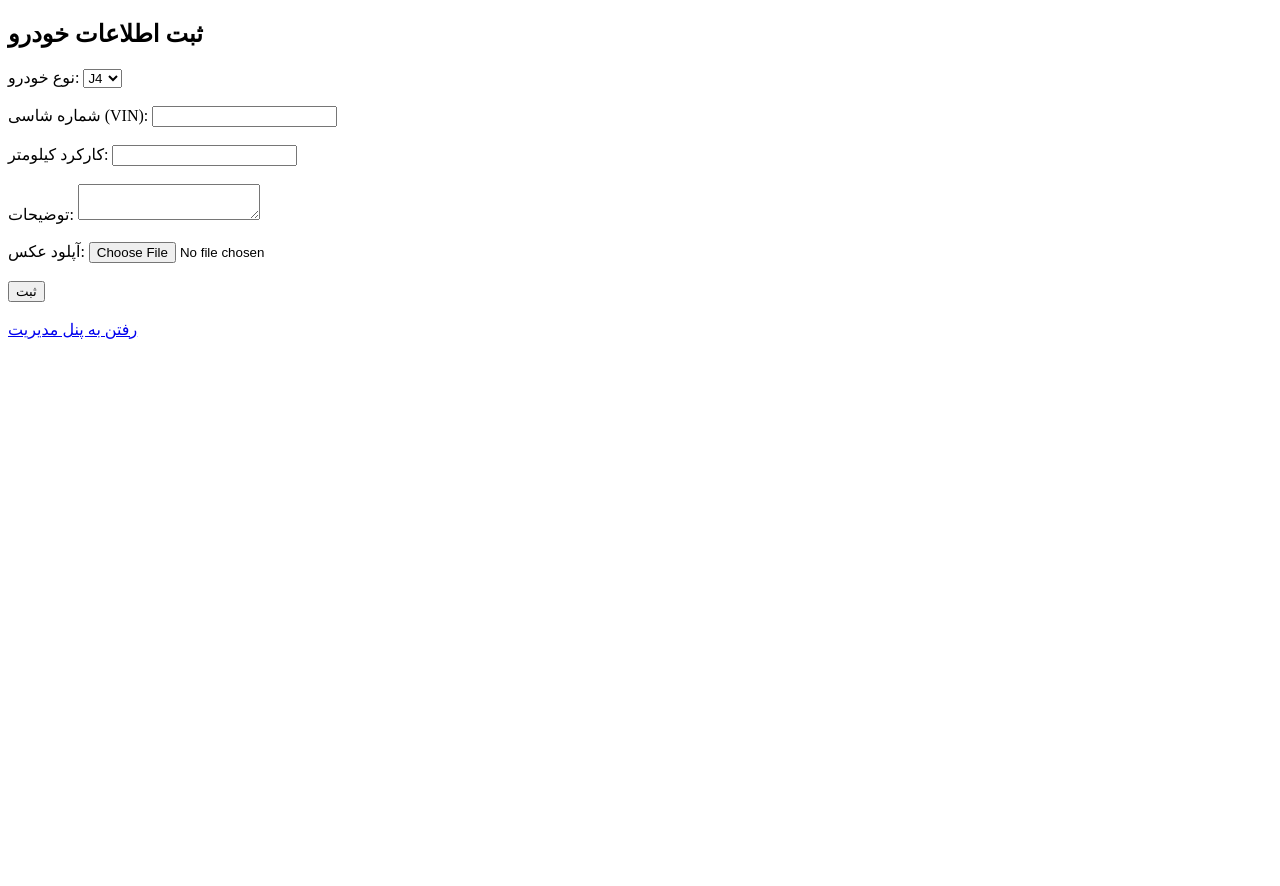
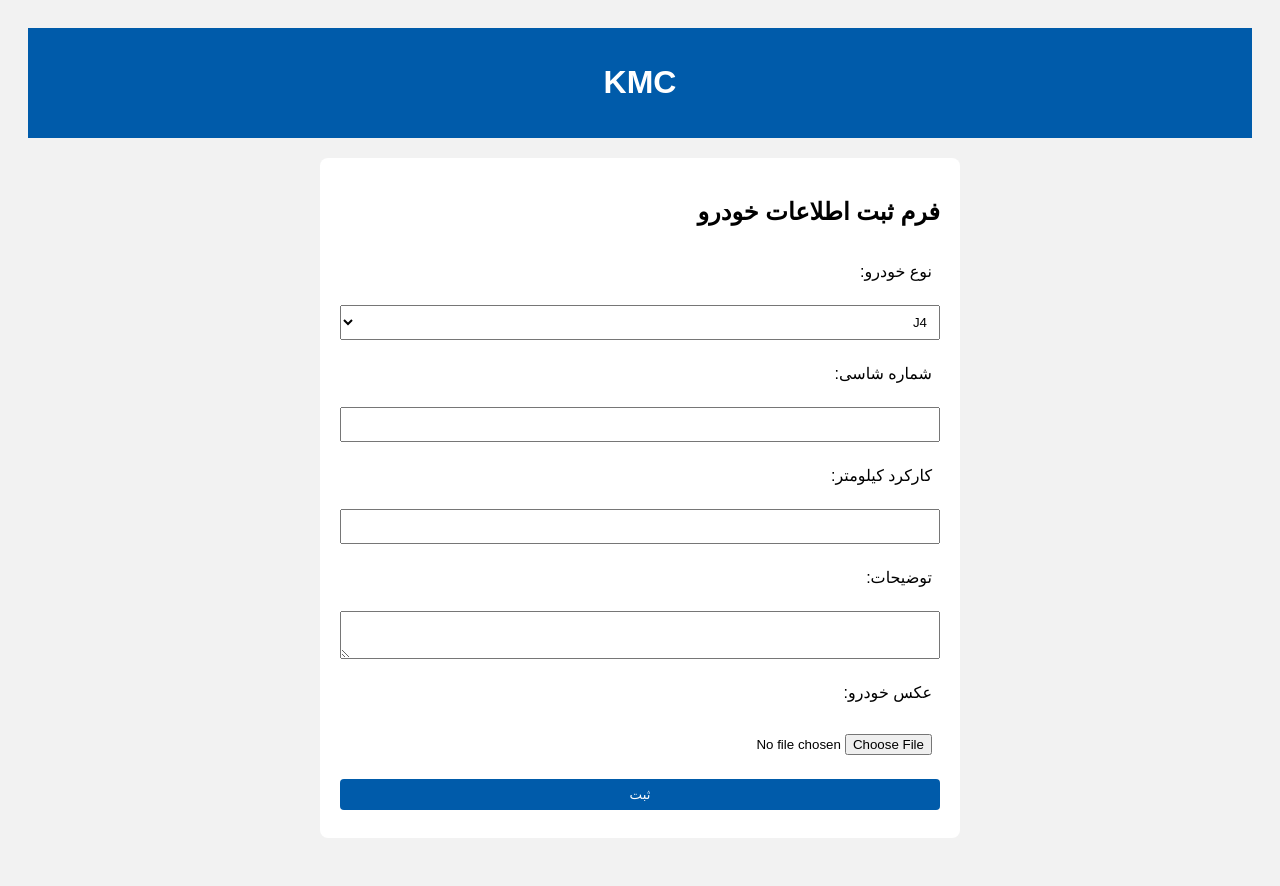
Before and after one commit to kimia-soofi/vehicle-data-app, a Flask app: page / in a window 1280 px wide. Before the commit the page ends 339 px from the top, so only its background shows below. Run offline with Flask 3, Linux system fonts and the light colour scheme.

Commit message:
form.html

```diff
--- a/templates/form.html
+++ b/templates/form.html
@@ -1,34 +1,39 @@
-<!doctype html>
+<!DOCTYPE html>
 <html lang="fa">
 <head>
     <meta charset="UTF-8">
     <title>فرم ثبت اطلاعات خودرو</title>
+    <link rel="stylesheet" href="/static/style.css">
 </head>
 <body>
-  <h2>ثبت اطلاعات خودرو</h2>
+    <header>
+        <h1>KMC</h1>
+    </header>
+
+    <main>
+        <h2>فرم ثبت اطلاعات خودرو</h2>
         <form method="POST" enctype="multipart/form-data">
             <label>نوع خودرو:</label>
-    <select name="car_type">
-      {% for ct in car_types %}
-      <option>{{ ct }}</option>
+            <select name="car_type" required>
+                {% for type in car_types %}
+                <option value="{{ type }}">{{ type }}</option>
                 {% endfor %}
-    </select><br><br>
+            </select>
 
-    <label>شماره شاسی (VIN):</label>
-    <input type="text" name="vin" required><br><br>
+            <label>شماره شاسی:</label>
+            <input type="text" name="vin" required>
 
             <label>کارکرد کیلومتر:</label>
-    <input type="number" name="mileage" required><br><br>
+            <input type="text" name="mileage" required>
 
             <label>توضیحات:</label>
-    <textarea name="notes"></textarea><br><br>
+            <textarea name="notes"></textarea>
 
-    <label>آپلود عکس:</label>
-    <input type="file" name="photo" accept="image/*"><br><br>
+            <label>عکس خودرو:</label>
+            <input type="file" name="image">
 
             <button type="submit">ثبت</button>
         </form>
-  <br>
-  <a href="{{ url_for('dashboard') }}">رفتن به پنل مدیریت</a>
+    </main>
 </body>
 </html>
```
Lines whose indentation alone changed are shown as unchanged.
